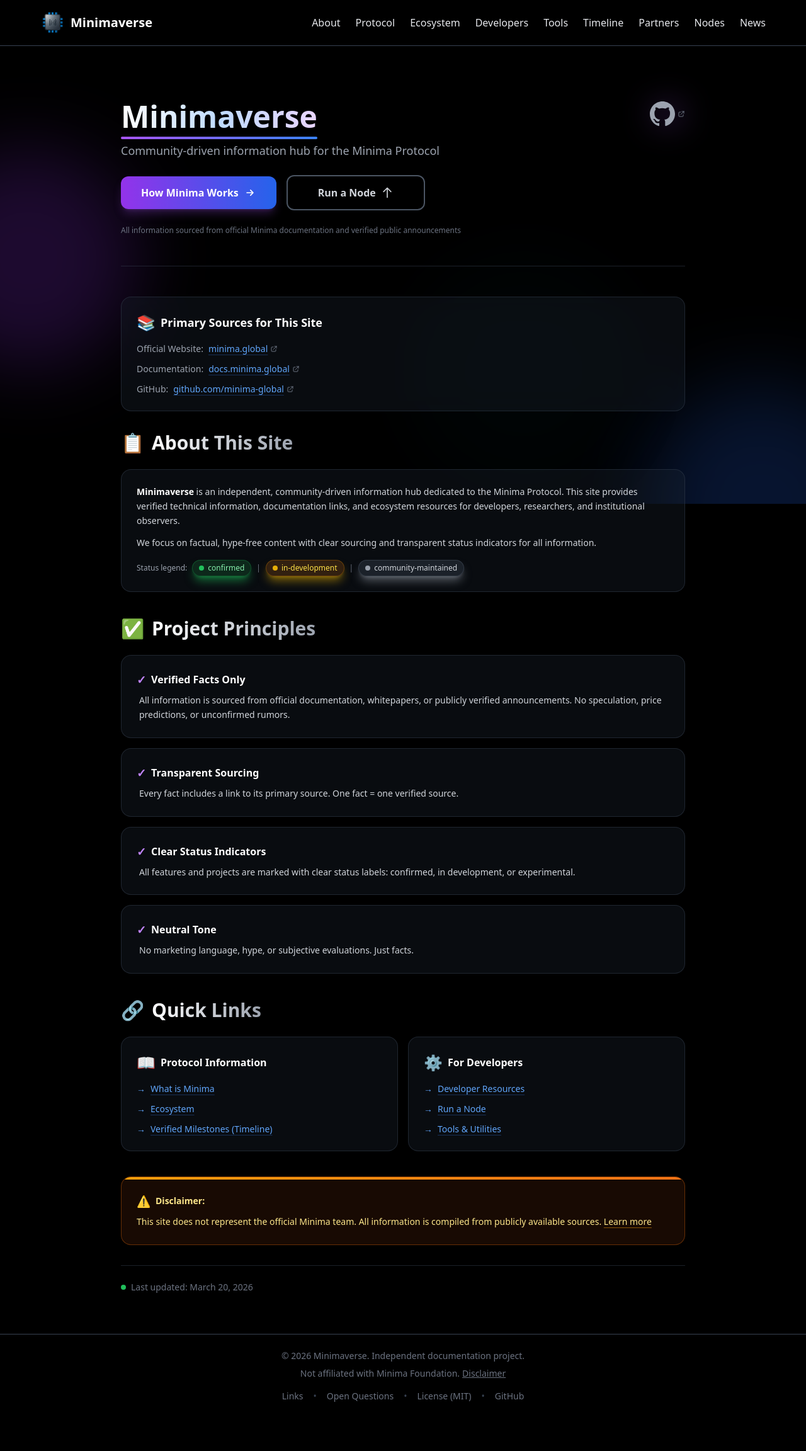
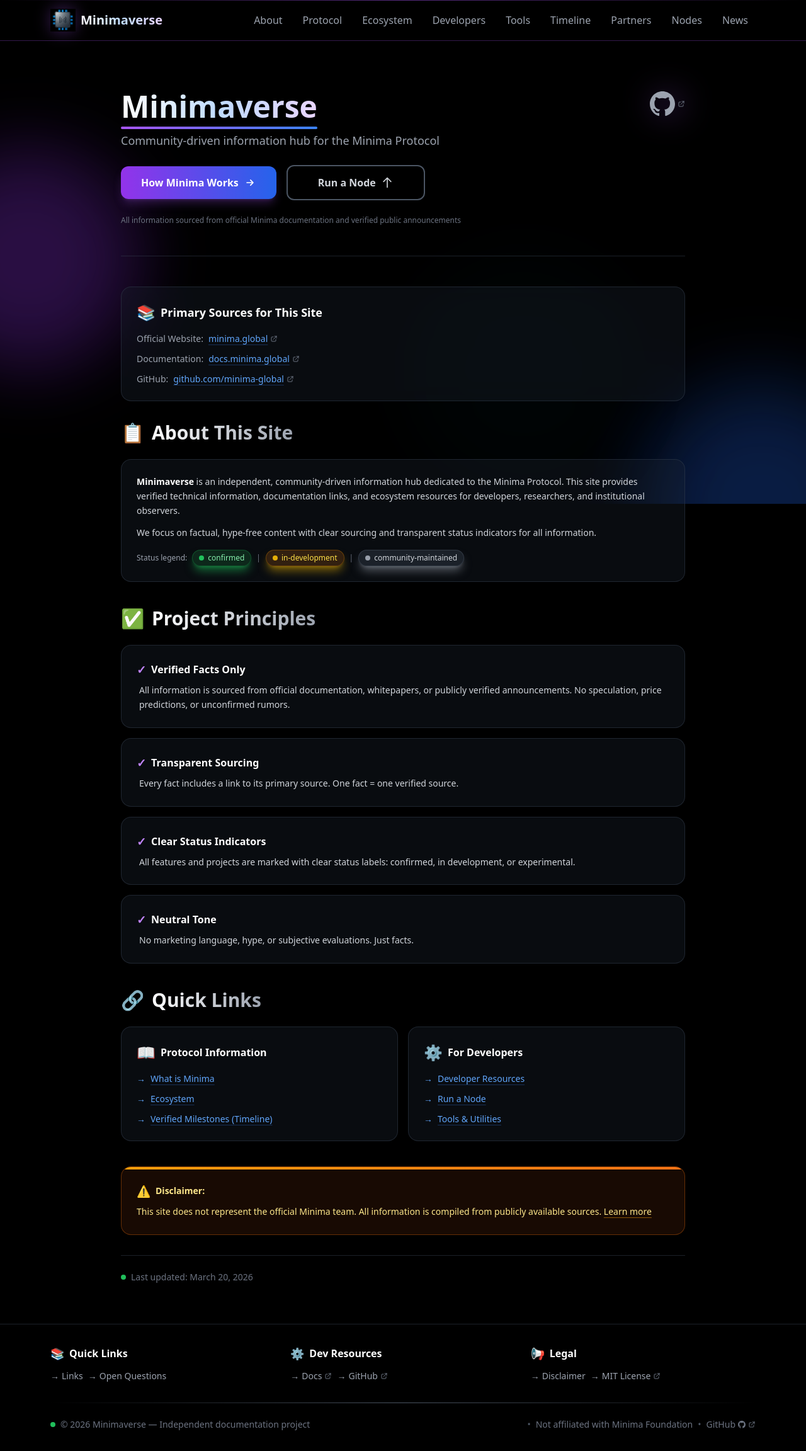
Before and after one commit to KuA1bo/minimaverse-site, a Next.js app: page / in a window 1280 px wide. Shown: the whole page at 63% size. Before the commit the page ends 2251 px from the top, so only its background shows below. Built offline with nearby package versions, Linux system fonts and the light colour scheme.

Commit message:
fix: center nav underline animation in header
- Removed translate-x-0 on hover
- Underline now expands from center of each word
- Consistent with Upscayl-style visuals

```diff
--- a/src/app/layout.tsx
+++ b/src/app/layout.tsx
@@ -1,9 +1,36 @@
 // src/app/layout.tsx
 // Root layout component for Minimaverse - Next.js App Router
+// Enhanced with Upscayl-style visuals: glassmorphism, gradients, animated nav
 
 import './globals.css';
 import Link from 'next/link';
 import type { Metadata } from 'next';
+
+// ExternalLink component for external links (reusable)
+const ExternalLink = ({
+  href,
+  children,
+  className = "",
+  ariaLabel
+}: {
+  href: string;
+  children: React.ReactNode;
+  className?: string;
+  ariaLabel?: string;
+}) => (
+  <a
+    href={href.trim()}
+    target="_blank"
+    rel="noopener noreferrer"
+    className={`inline-flex items-center gap-1 ${className}`}
+    aria-label={ariaLabel}
+  >
+    {children}
+    <svg className="w-3 h-3 text-gray-500 flex-shrink-0" fill="none" stroke="currentColor" viewBox="0 0 24 24" aria-hidden="true">
+      <path strokeLinecap="round" strokeLinejoin="round" strokeWidth={2} d="M10 6H6a2 2 0 00-2 2v10a2 2 0 002 2h10a2 2 0 002-2v-4M14 4h6m0 0v6m0-6L10 14" />
+    </svg>
+  </a>
+);
 
 // Metadata configuration for SEO and favicons
 export const metadata: Metadata = {
@@ -27,89 +54,150 @@ export default function RootLayout({
 }) {
   return (
     <html lang="en">
-      <body className="flex flex-col min-h-screen bg-black text-gray-200 overflow-y-auto">
+      <body className="flex flex-col min-h-screen bg-black text-gray-200 overflow-y-auto relative">
+
+        {/* Animated background orbs (same as homepage) */}
+        <div className="fixed inset-0 overflow-hidden pointer-events-none z-0">
+          <div className="absolute top-1/4 -left-32 w-96 h-96 bg-purple-600/10 rounded-full blur-3xl animate-float-slow" />
+          <div className="absolute top-3/4 -right-32 w-96 h-96 bg-blue-600/10 rounded-full blur-3xl animate-float-slower" />
+        </div>
 
         {/* Global Header - appears on all pages */}
-        <header className="mb-6 border-b border-gray-700 p-4">
-          <div className="flex items-center gap-4 max-w-6xl mx-auto">
+        <header className="sticky top-0 z-50 mb-8 backdrop-blur-xl bg-black/40 border-b border-gray-700/50
+                          transition-all duration-300 hover:border-purple-500/30">
+          {/* Animated gradient line */}
+          <div className="absolute top-0 left-0 right-0 h-px bg-gradient-to-r from-transparent via-purple-500/50 to-transparent opacity-0 hover:opacity-100 transition-opacity duration-500" />
+
+          <div className="flex items-center gap-4 max-w-6xl mx-auto px-4 py-3">
 
             {/* Logo and site title - links to homepage */}
-            <div className="flex items-center gap-2">
+            <div className="flex items-center gap-3">
               <Link
                 href="/"
-                className="flex items-center gap-2 hover:opacity-80 transition-opacity"
+                className="group flex items-center gap-2 hover:scale-105 transition-transform duration-300"
               >
+                <div className="relative">
+                  <div className="absolute inset-0 bg-purple-500/30 rounded-lg blur-md group-hover:blur-lg transition-all duration-300" />
                   <img
                     src="/logo.webp"
                     alt="Minimaverse Logo"
-                  className="w-10 h-10 object-contain"
+                    className="relative w-10 h-10 object-contain"
                   />
-                <span className="text-xl font-bold text-white">Minimaverse</span>
+                </div>
+                <span className="text-xl font-bold bg-gradient-to-r from-white via-blue-200 to-purple-200 bg-clip-text text-transparent">
+                  Minimaverse
+                </span>
               </Link>
             </div>
 
             {/* Main navigation links */}
-            <nav className="flex-1 flex justify-end gap-4 md:gap-6 flex-wrap">
-              <Link href="/about" className="hover:text-white transition-colors text-sm md:text-base">About</Link>
-              <Link href="/protocol" className="hover:text-white transition-colors text-sm md:text-base">Protocol</Link>
-              <Link href="/ecosystem" className="hover:text-white transition-colors text-sm md:text-base">Ecosystem</Link>
-              <Link href="/developers" className="hover:text-white transition-colors text-sm md:text-base">Developers</Link>
-              <Link href="/tools" className="hover:text-white transition-colors text-sm md:text-base">Tools</Link>
-              <Link href="/timeline" className="hover:text-white transition-colors text-sm md:text-base">Timeline</Link>
-              <Link href="/partners" className="hover:text-white transition-colors text-sm md:text-base">Partners</Link>
-              <Link href="/nodes" className="hover:text-white transition-colors text-sm md:text-base">Nodes</Link>
-              <Link href="/news" className="hover:text-white transition-colors text-sm md:text-base">News</Link>
+            <nav className="flex-1 flex justify-end gap-1 md:gap-2 flex-wrap">
+              {[
+                { href: '/about', label: 'About' },
+                { href: '/protocol', label: 'Protocol' },
+                { href: '/ecosystem', label: 'Ecosystem' },
+                { href: '/developers', label: 'Developers' },
+                { href: '/tools', label: 'Tools' },
+                { href: '/timeline', label: 'Timeline' },
+                { href: '/partners', label: 'Partners' },
+                { href: '/nodes', label: 'Nodes' },
+                { href: '/news', label: 'News' },
+              ].map((item) => (
+                <Link
+                  key={item.href}
+                  href={item.href}
+                  className="group relative px-3 py-2 text-sm md:text-base text-gray-400 hover:text-white transition-colors duration-300"
+                >
+                  {item.label}
+                  {/* Animated underline - centered expansion */}
+                  <span className="absolute bottom-0 left-1/2 -translate-x-1/2 w-0 h-px bg-gradient-to-r from-purple-500 to-blue-500
+                                 group-hover:w-full transition-all duration-300" />
+                  {/* Glow effect on hover */}
+                  <span className="absolute inset-0 bg-purple-500/10 rounded-lg opacity-0 group-hover:opacity-100 transition-opacity duration-300 -z-10" />
+                </Link>
+              ))}
             </nav>
           </div>
         </header>
 
         {/* Main content area - page-specific content renders here */}
-        <main className="flex-1 max-w-6xl mx-auto w-full p-4">
+        <main className="flex-1 max-w-6xl mx-auto w-full px-4 relative z-10">
           {children}
         </main>
 
         {/* Global Footer - appears on all pages */}
-        <footer className="mt-12 border-t border-gray-700 p-6">
-          <div className="max-w-6xl mx-auto text-center text-gray-500 text-sm">
-            <p className="mb-2">© 2026 Minimaverse. Independent documentation project.</p>
-            <p className="mb-4">
-              Not affiliated with Minima Foundation.
-              <Link href="/disclaimer" className="underline ml-1 hover:text-gray-300">Disclaimer</Link>
+        <footer className="relative z-10 mt-16 backdrop-blur-xl bg-black/40 border-t border-gray-700/50
+                          transition-all duration-300 hover:border-purple-500/30">
+          <div className="max-w-6xl mx-auto px-4 py-8">
+
+            {/* Footer sections grid */}
+            <div className="grid grid-cols-1 md:grid-cols-3 gap-6 mb-8 text-center md:text-left">
+
+              {/* Quick Links */}
+              <div className="space-y-3">
+                <h4 className="text-white font-semibold flex items-center justify-center md:justify-start gap-2">
+                  <span className="text-lg">📚</span> Quick Links
+                </h4>
+                <div className="flex flex-wrap justify-center md:justify-start gap-2">
+                  <Link href="/links" className="group text-sm text-gray-400 hover:text-purple-400 transition-colors flex items-center gap-1">
+                    <span className="transform group-hover:translate-x-1 transition-transform">→</span> Links
+                  </Link>
+                  <Link href="/open-questions" className="group text-sm text-gray-400 hover:text-purple-400 transition-colors flex items-center gap-1">
+                    <span className="transform group-hover:translate-x-1 transition-transform">→</span> Open Questions
+                  </Link>
+                </div>
+              </div>
+
+              {/* Dev Resources */}
+              <div className="space-y-3">
+                <h4 className="text-white font-semibold flex items-center justify-center md:justify-start gap-2">
+                  <span className="text-lg">⚙️</span> Dev Resources
+                </h4>
+                <div className="flex flex-wrap justify-center md:justify-start gap-2">
+                  <ExternalLink href="https://docs.minima.global" className="group text-sm text-gray-400 hover:text-purple-400 transition-colors flex items-center gap-1">
+                    <span className="transform group-hover:translate-x-1 transition-transform">→</span> Docs
+                  </ExternalLink>
+                  <ExternalLink href="https://github.com/minima-global" className="group text-sm text-gray-400 hover:text-purple-400 transition-colors flex items-center gap-1">
+                    <span className="transform group-hover:translate-x-1 transition-transform">→</span> GitHub
+                  </ExternalLink>
+                </div>
+              </div>
+
+              {/* Social / Legal */}
+              <div className="space-y-3">
+                <h4 className="text-white font-semibold flex items-center justify-center md:justify-start gap-2">
+                  <span className="text-lg">📢</span> Legal
+                </h4>
+                <div className="flex flex-wrap justify-center md:justify-start gap-2">
+                  <Link href="/disclaimer" className="group text-sm text-gray-400 hover:text-purple-400 transition-colors flex items-center gap-1">
+                    <span className="transform group-hover:translate-x-1 transition-transform">→</span> Disclaimer
+                  </Link>
+                  <ExternalLink href="https://github.com/KuA1bo/minimaverse-site/raw/main/LICENSE" className="group text-sm text-gray-400 hover:text-purple-400 transition-colors flex items-center gap-1">
+                    <span className="transform group-hover:translate-x-1 transition-transform">→</span> MIT License
+                  </ExternalLink>
+                </div>
+              </div>
+            </div>
+
+            {/* Divider with gradient */}
+            <div className="relative h-px bg-gradient-to-r from-transparent via-gray-600 to-transparent mb-6" />
+
+            {/* Bottom bar */}
+            <div className="flex flex-col md:flex-row items-center justify-between gap-4 text-sm text-gray-500">
+              <p className="flex items-center gap-2">
+                <span className="w-2 h-2 bg-green-500 rounded-full animate-pulse" />
+                © 2026 Minimaverse — Independent documentation project
               </p>
-            <p className="flex justify-center gap-3 md:gap-4 flex-wrap">
-              {/* Meta-links: project information */}
-              <Link
-                href="/links"
-                className="hover:text-gray-300 transition-colors"
-              >
-                Links
-              </Link>
-              <span className="text-gray-700">•</span>
-              <Link
-                href="/open-questions"
-                className="hover:text-gray-300 transition-colors"
-              >
-                Open Questions
-              </Link>
-              <span className="text-gray-700">•</span>
-              <a
-                href="https://github.com/KuA1bo/minimaverse-site/raw/main/LICENSE"
-                target="_blank"
-                rel="noopener noreferrer"
-                className="hover:text-gray-300 transition-colors"
-              >
-                License (MIT)
-              </a>
-              <span className="text-gray-700">•</span>
-              <a
-                href="https://github.com/KuA1bo/minimaverse-site"
-                target="_blank"
-                rel="noopener noreferrer"
-                className="hover:text-gray-300 transition-colors"
-              >
+              <p className="flex items-center gap-2">
+                <span className="text-gray-600">•</span>
+                Not affiliated with Minima Foundation
+                <span className="text-gray-600">•</span>
+                <ExternalLink href="https://github.com/KuA1bo/minimaverse-site" className="hover:text-purple-400 transition-colors flex items-center gap-1">
                   GitHub
-              </a>
+                  <svg className="w-3 h-3" fill="currentColor" viewBox="0 0 24 24"><path d="M12 0C5.37 0 0 5.37 0 12c0 5.31 3.435 9.795 8.205 11.385.6.105.825-.255.825-.57 0-.285-.015-1.23-.015-2.235-3.015.555-3.795-.735-4.035-1.41-.135-.345-.72-1.41-1.23-1.695-.42-.225-1.02-.78-.015-.795.945-.015 1.62.87 1.845 1.23 1.08 1.815 2.805 1.305 3.495.99.105-.78.42-1.305.765-1.605-2.67-.3-5.46-1.335-5.46-6.26 0-1.38.48-2.37 1.26-3.225-.255-.315-.54-1.02-.12-2.13 0 0 1.005-.315 3.3 1.23.96-.27 1.98-.405 3-.405s2.04.135 3 .405c2.295-1.56 3.3-1.23 3.3-1.23.42 1.11.135 1.815-.12 2.13.78.855 1.26 1.845 1.26 3.225 0 4.935-2.805 5.955-5.475 6.255.435.375.81 1.095.81 2.22 0 1.605-.015 2.895-.015 3.3 0 .315.225.69.825.57A12.02 12.02 0 0024 12c0-6.63-5.37-12-12-12z"/></svg>
+                </ExternalLink>
               </p>
+            </div>
           </div>
         </footer>
 
```
Lines whose indentation alone changed are shown as unchanged.
